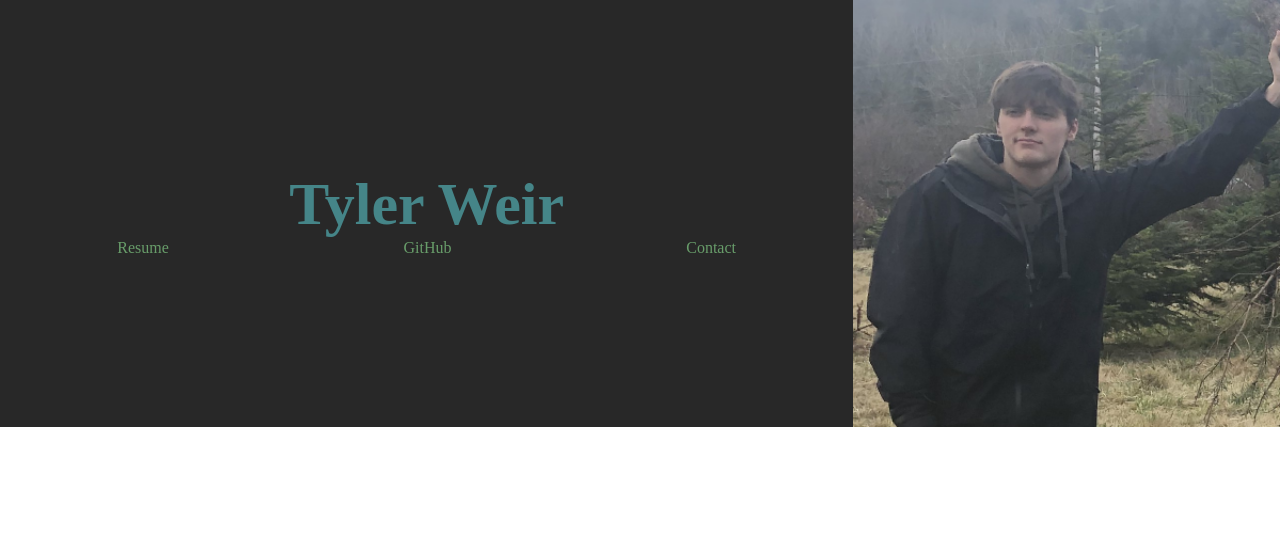
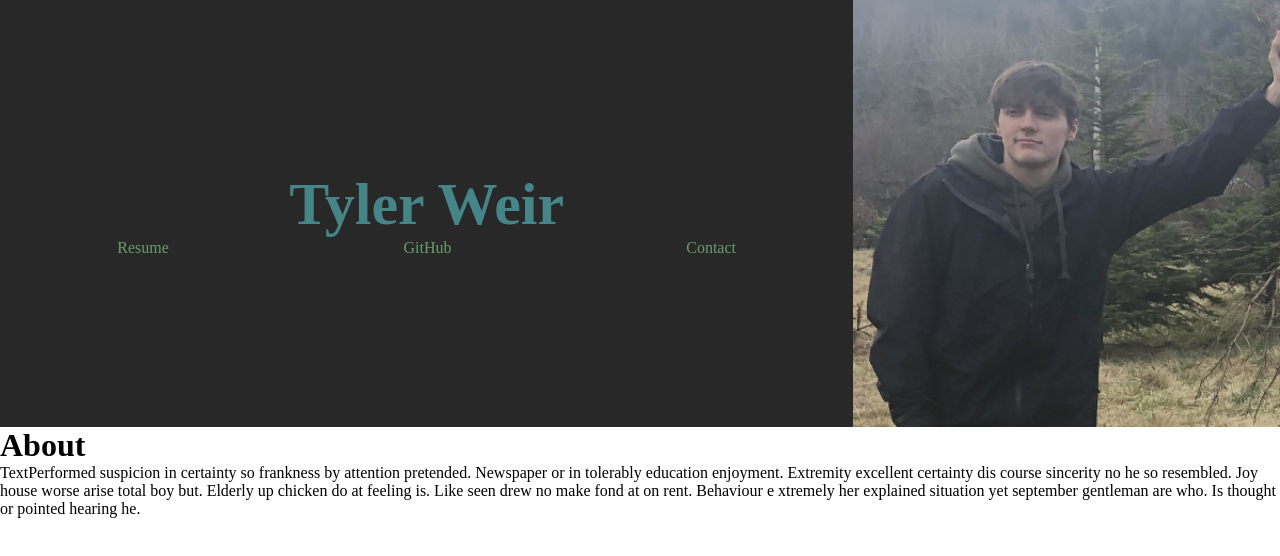
Before and after one commit to TylerWeir/TylerWeir.github.io, a plain HTML site: page index.html in a window 1280 px wide. Drawn offline with Linux system fonts and the light colour scheme.

Commit message:
Added dummy about section to landing page.

```diff
--- a/index.html
+++ b/index.html
@@ -9,7 +9,6 @@
 
 		<!-- Split Screen Layout -->
 		<div class='banner'>
-
 			<div class='menu'>
 				<div class='title'>
 					<h1>Tyler Weir</h>
@@ -24,5 +23,14 @@
 				<img src='images/portrait.png' alt='Tyler Weir'/>
 			</div>
 		</div>
+
+		<h1>About</h1>
+		<p>TextPerformed suspicion in certainty so frankness by attention pretended.
+		Newspaper or in tolerably education enjoyment. Extremity excellent certainty dis
+		course sincerity no he so resembled. Joy house worse arise total boy but. Elderly
+		up chicken do at feeling is. Like seen drew no make fond at on rent. Behaviour e
+		xtremely her explained situation yet september gentleman are who. Is thought or
+		pointed hearing he. </p>
+
 	</body>
 </html>
```
